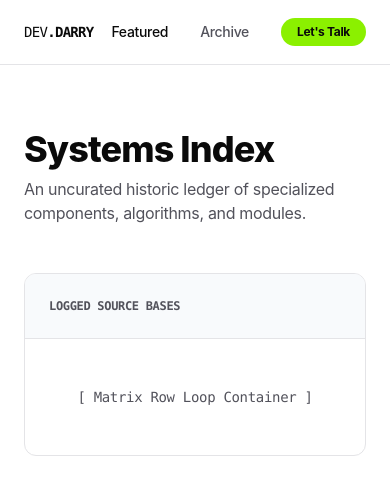
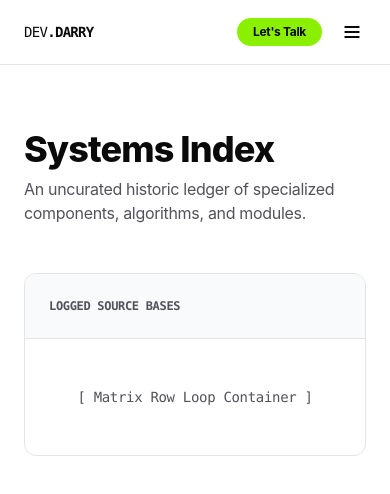
Before and after one commit to Darryl0001/my-portfolio, a React (Vite) app: page /archive in a window 390 px wide. Shown: the top 494 px of the page. Built offline with nearby package versions, Linux system fonts and the light colour scheme.

Commit message:
hamburger menu

```diff
--- a/src/components/Header.jsx
+++ b/src/components/Header.jsx
@@ -1,20 +1,74 @@
+import { useState } from 'react';
 import { Link } from 'react-router-dom';
 
 export default function Header() {
+  const [isOpen, setIsOpen] = useState(false);
+
   return (
     <header className="sticky top-0 z-50 w-full border-b border-border-subtle bg-white/80 backdrop-blur-md">
-      <div className="mx-auto flex max-w-5xl h-16 items-center justify-between px-6">
-        <Link to="/" className="font-mono text-sm tracking-tighter hover:opacity-70 transition-opacity">
+      <div className="mx-auto flex max-w-5xl h-16 items-center justify-between px-6 relative">
+
+        {/* Brand Logo Identity */}
+        <Link to="/" className="font-mono text-sm tracking-tighter hover:opacity-70 transition-opacity z-50">
           DEV<span className="text-fg-main font-bold">.DARRY</span>
         </Link>
 
-        <nav className="flex items-center space-x-8 text-sm font-medium">
-          <Link to="/" className="text-fg-main hover:text-lime-accent transition-colors">Featured</Link>
-          <Link to="/archive" className="text-fg-muted hover:text-fg-main transition-colors">Archive</Link>
-          <a href="#contact" className="bg-lime-accent text-fg-main px-4 py-1.5 rounded-full text-xs font-bold hover:opacity-90 transition-all">
+        {/* Actions Suite Group */}
+        <div className="flex items-center gap-4 md:gap-8 text-sm font-medium">
+
+          {/* Desktop Only Inline Navigation Links */}
+          <nav className="hidden md:flex items-center space-x-8">
+            <Link to="/" className="text-fg-main hover:text-lime-accent transition-colors">Featured</Link>
+            <Link to="/archive" className="text-fg-muted hover:text-fg-main transition-colors">Archive</Link>
+          </nav>
+
+          {/* Always Visible Let's Talk Call-To-Action Button */}
+          <a href="#contact" className="bg-lime-accent text-fg-main px-4 py-1.5 rounded-full text-xs font-bold hover:opacity-90 transition-all z-50 whitespace-nowrap">
             Let's Talk
           </a>
-        </nav>
+
+          {/* Mobile Menu Action Toggle Trigger */}
+          <button
+            onClick={() => setIsOpen(!isOpen)}
+            className="p-1 text-fg-main hover:text-fg-muted transition-colors md:hidden z-50 focus:outline-none"
+            aria-label="Toggle navigation menu"
+          >
+            <svg xmlns="http://www.w3.org/2000/svg" width="20" height="20" viewBox="0 0 24 24" fill="none" stroke="currentColor" strokeWidth="2.5" strokeLinecap="round" strokeLinejoin="round">
+              {isOpen ? (
+                /* Dynamic "X" Close State Icon Frame */
+                <path d="M18 6 6 18M6 6l12 12" />
+              ) : (
+                /* Dynamic Hamburger Open State Icon Frame */
+                <path d="M4 12h16M4 6h16M4 18h16" />
+              )}
+            </svg>
+          </button>
+        </div>
+
+        {/* Minimal Mobile Full-Width Menu Overlay Sheet */}
+        <div
+          className={`absolute top-16 left-0 w-full bg-white border-b border-border-subtle p-6 transition-all duration-300 transform md:hidden ${
+            isOpen ? 'opacity-100 translate-y-0 pointer-events-auto' : 'opacity-0 -translate-y-2 pointer-events-none'
+          }`}
+        >
+          <nav className="flex flex-col space-y-4 font-mono text-xs font-bold">
+            <Link
+              to="/"
+              onClick={() => setIsOpen(false)}
+              className="text-fg-main hover:text-lime-accent transition-colors py-1"
+            >
+              // FEATURED_PROJECTS
+            </Link>
+            <Link
+              to="/archive"
+              onClick={() => setIsOpen(false)}
+              className="text-fg-muted hover:text-fg-main transition-colors py-1"
+            >
+              // INDEX_ARCHIVE
+            </Link>
+          </nav>
+        </div>
+
       </div>
     </header>
   );
```
